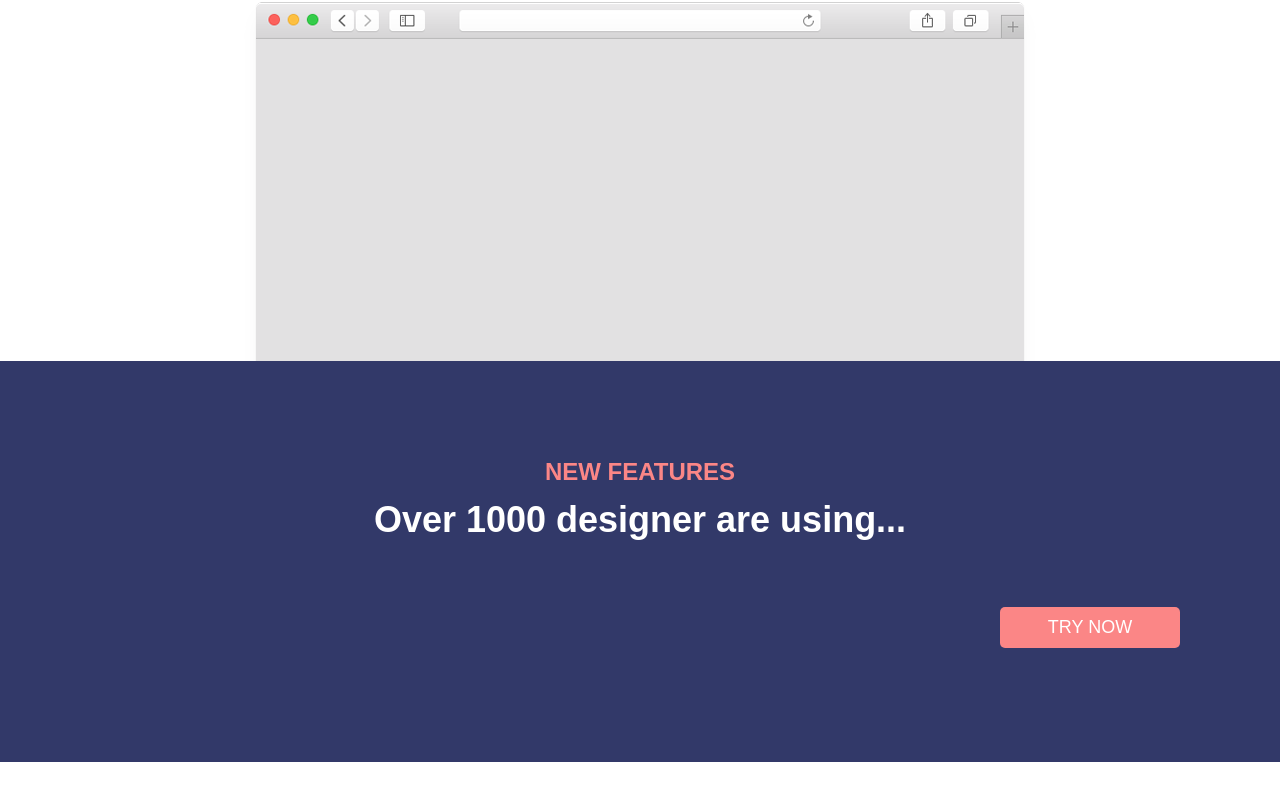
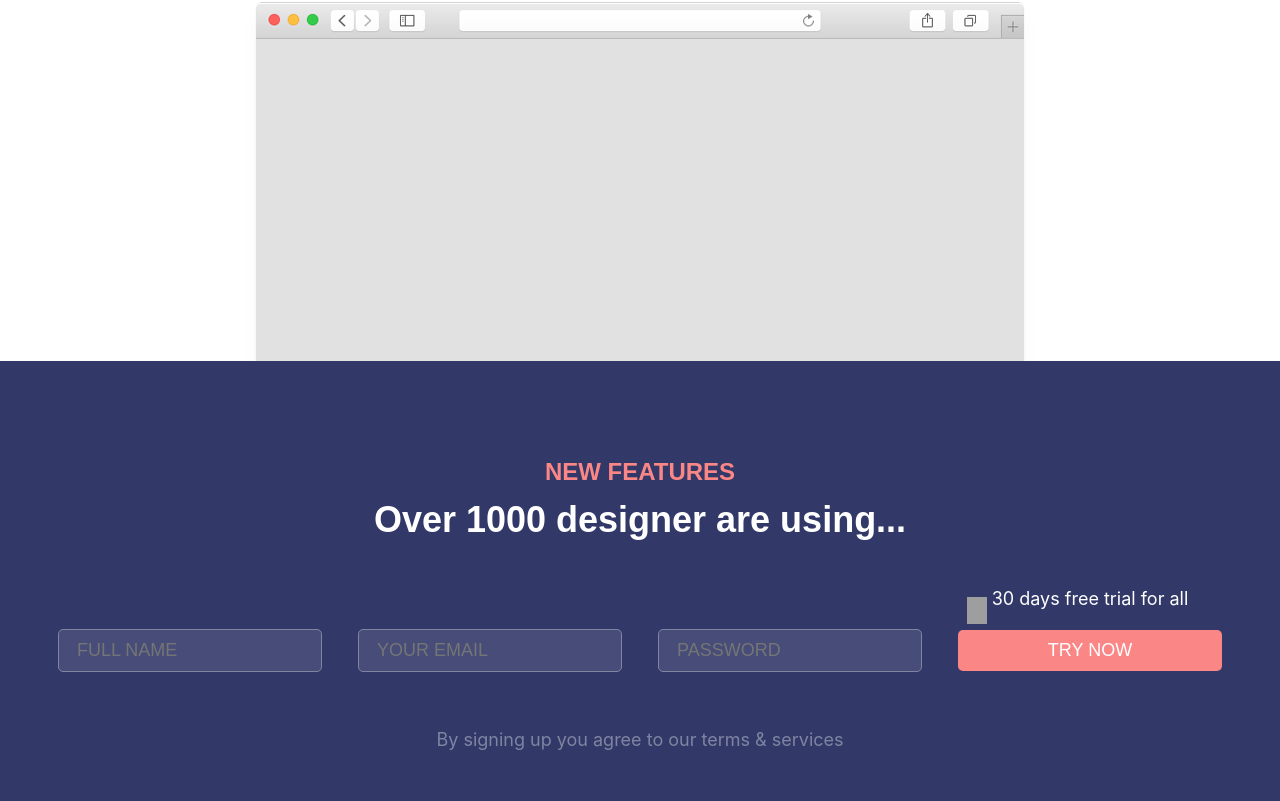
Before and after one commit to Sound1ab/cssgridzopa, a React (Create React App) app: page / in a window 1280 px wide. Shown: the part 3136-3937 px from the top of the page. Before the commit the page ends 3898 px from the top, so only its background shows below. Built offline with nearby package versions, Linux system fonts and the light colour scheme; grey boxes are pictures that could not be loaded.

Commit message:
Add signup component

```diff
--- a/src/components/organisms/SignUp.jsx
+++ b/src/components/organisms/SignUp.jsx
@@ -5,8 +5,9 @@ import Heading from '../atoms/Heading';
 import Grid from '../atoms/Grid';
 import SubGrid from '../atoms/SubGrid';
 import Wrapper from '../atoms/Wrapper';
+import Input from '../atoms/Input';
+import Button from '../atoms/Button';
 import Text from '../atoms/Text';
-import Button from '../atoms/Button';
 
 let ResponsiveGrid = Grid.extend`
   max-width: 1200px;
@@ -15,7 +16,7 @@ let ResponsiveGrid = Grid.extend`
   grid-template-rows: auto 1fr auto;
   grid-template-areas:
     "heading heading heading heading"
-    "content-1 content-2 content-3 content-4";
+    "content-1 content-2 content-3 content-4"
     "tc tc tc tc";
   @media (max-width: ${breakpoints.s}px) {
     grid-template-columns: 1fr;
@@ -27,6 +28,23 @@ let ResponsiveGrid = Grid.extend`
       "content-3"
       "content-4"
       "tc";
+  }
+`;
+
+let FloatingText = Text.extend`
+  position: absolute;
+  top: 0;
+  left: 50%;
+  transform: translateX(-50%);
+  white-space: nowrap;
+  &:before {
+    content: '';
+    width: 20px;
+    height: 27px;
+    background-image: url('${props => props.pseudoImage}');
+    position: absolute;
+    left: -25px;
+    top: 8px;
   }
 `;
 
@@ -47,23 +65,34 @@ const Features = () => {
                     </Wrapper>
                 </SubGrid>
                 <SubGrid colStart={'content-1'}>
-                    <Wrapper flexDirection={'column'} textAlign={'center'}>
-
+                    <Wrapper flexDirection={'column'} textAlign={'center'} padding={[40, 18, 40, 18]}>
+                        <Input type="text" placeholder="full name"/>
                     </Wrapper>
                 </SubGrid>
                 <SubGrid colStart={'content-2'}>
                     <Wrapper flexDirection={'column'} textAlign={'center'}>
-
+                        <Input type="text" placeholder="your email"/>
                     </Wrapper>
                 </SubGrid>
                 <SubGrid colStart={'content-3'}>
                     <Wrapper flexDirection={'column'} textAlign={'center'}>
-
+                        <Input type="text" placeholder="password"/>
                     </Wrapper>
                 </SubGrid>
                 <SubGrid colStart={'content-4'}>
                     <Wrapper flexDirection={'column'} textAlign={'center'}>
-                        <Button noMarginBottom>Try now</Button>
+                        <FloatingText
+                            light={true}
+                            pseudoImage={require('../../assets/images/arrow.png')}
+                        >30 days free trial for all</FloatingText>
+                        <Button marginBottom={false} expand={true}>Try now</Button>
+                    </Wrapper>
+                </SubGrid>
+                <SubGrid gridArea={'tc'}>
+                    <Wrapper>
+                        <Text marginBottom={0}>
+                            By signing up you agree to our terms & services
+                        </Text>
                     </Wrapper>
                 </SubGrid>
             </ResponsiveGrid>
```
